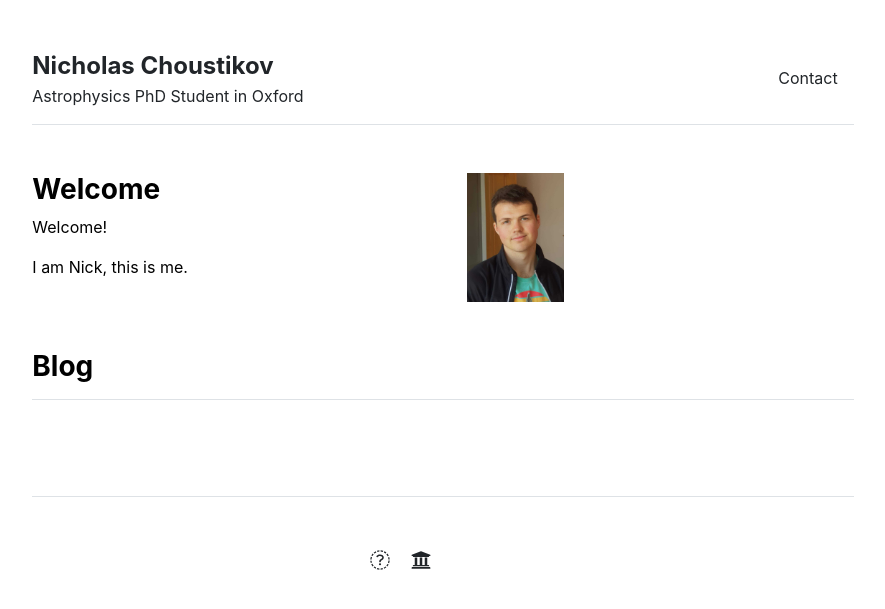
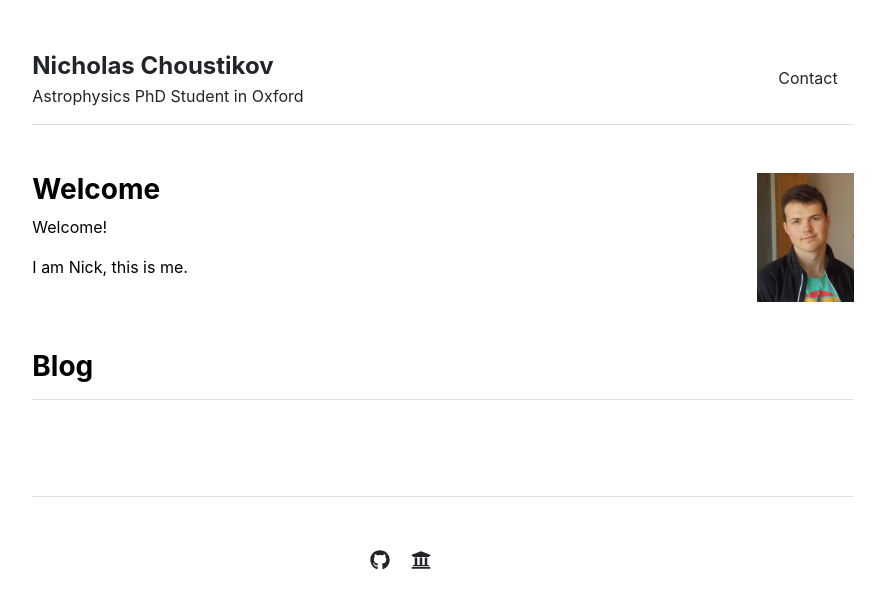
Before and after one commit to Chousti/Chousti.github.io, a Jekyll site: the page built from index.md, in a window 1280 px wide. Shown: the top 609 px of the page, without its empty margins (197-1082 px from the left). Built offline with Jekyll 4.4.1, drawn with Linux system fonts in a browser that asks for light colours.

Commit message:
fixing icon

```diff
--- a/_data/settings.yml
+++ b/_data/settings.yml
@@ -10,10 +10,10 @@ courses:
 - {name: 'Stellar Structures', url: 'stellar-structures'}
 
 social:
-- {icon: 'github', link: 'https://github.com/Chousti'}
+- {icon: 'fab fa-github', link: 'https://github.com/Chousti'}
 #- {icon: 'twitter', link: 'https://twitter.com/paululele'}
 #- {icon: 'instagram', link: 'https://instagram.com/paululele'}
-- {icon: 'university', link: 'https://www.physics.ox.ac.uk/our-people/choustikov'}
+- {icon: 'fa fa-university', link: 'https://www.physics.ox.ac.uk/our-people/choustikov'}
 
 contacts:
 - {name: 'Nicholas Choustikov', title: 'Graduate Student', department: 'Sub-department of Astrophysics', institution: 'University of Oxford', institution_address: 'Keble Road, Oxford OX1 3RH', phone: '07512674717', email: 'nicholas.choustikov@physics.ox.ac.uk', office: 'Undercroft'} #, image: 'assets/img/contact.jpg'}
--- a/_includes/footer.html
+++ b/_includes/footer.html
@@ -2,7 +2,7 @@
   <div class="row">
     <div class="col-md-6 text-end social-media-icons">
       {% for item in site.data.settings.social %}
-        <a href="{{ item.link }}" class="ms-3 fs-5"><i class="fa fa-{{ item.icon }}"></i></a>
+        <a href="{{ item.link }}" class="ms-3 fs-5"><i class="{{ item.icon }}"></i></a>
       {% endfor %}
     </div>
   </div>
--- a/_layouts/home.html
+++ b/_layouts/home.html
@@ -8,7 +8,7 @@ layout: default
     {{ content }}
   </div>
   <div class="col-md-6">
-    <img src="{{ site.github.url }}/assets/img/home_photo.jpg" alt="Home" width="25%">
+    <img align="right" src="{{ site.github.url }}/assets/img/home_photo.jpg" alt="Home" width="25%">
   </div>
 </div>
 
```
